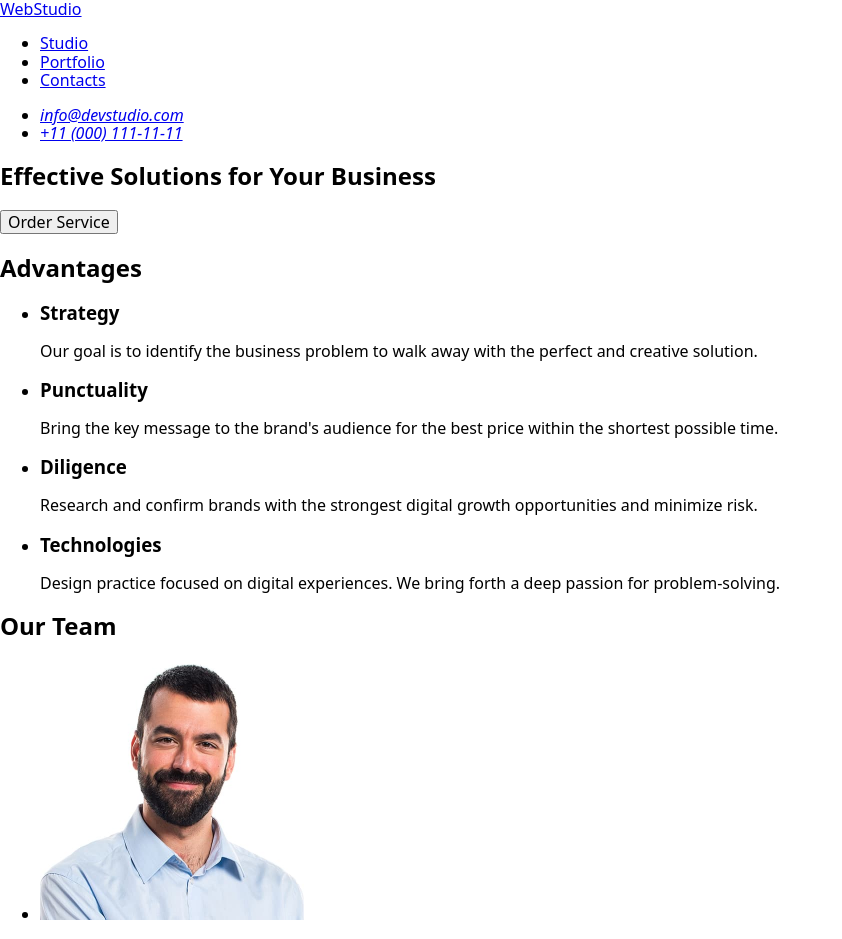
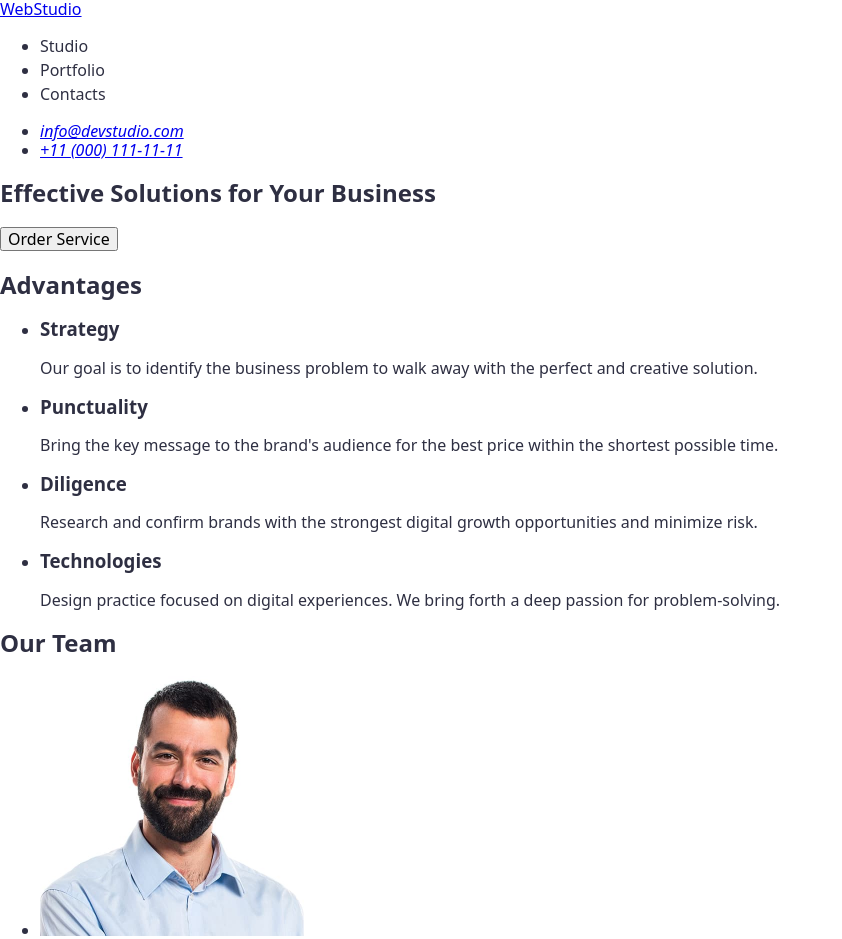
Before and after one commit to karenkarap/goit-markup-hw-02, a plain HTML site: page index.html in a window 1280 px wide. Shown: the top 939 px of the page, without its empty margins (0-842 px from the left). Drawn offline with nearby package versions, Linux system fonts and the light colour scheme.

Commit message:
update css

```diff
--- a/css/styles.css
+++ b/css/styles.css
@@ -0,0 +1,17 @@
+body {
+    font-family: "Roboto", "Raleway" sans-serif;
+    color: #2E2F42;
+}
+
+.nav-list .link {
+    font-weight: 500;
+    line-height: 1.5;
+    color:#2E2F42;
+    text-decoration: none;
+
+}
+
+.nav-list .link:hover
+.nav-list .link:focus {
+    color: #404BBF;
+}
--- a/index.html
+++ b/index.html
@@ -24,25 +24,31 @@
   </head>
   <body>
     <header>
-      <nav>
+      <nav class="nav">
         <a href="./index.html">WebStudio</a>
-        <ul>
-          <li><a href="#studio">Studio</a></li>
-          <li><a href="#portfolio">Portfolio</a></li>
-          <li><a href="#contacts">Contacts</a></li>
+        <ul class="nav-list">
+          <li><a href="#studio" class="link" class="link-studio">Studio</a></li>
+          <li><a href="#portfolio" class="link">Portfolio</a></li>
+          <li><a href="#contacts" class="link">Contacts</a></li>
         </ul>
       </nav>
-      <address>
+      <address class="nav-contacts">
         <ul>
-          <li><a href="mailto:info@devstudio.com">info@devstudio.com</a></li>
-          <li><a href="tel:+110001111111">+11 (000) 111-11-11</a></li>
+          <li>
+            <a href="mailto:info@devstudio.com" class="link"
+              >info@devstudio.com</a
+            >
+          </li>
+          <li>
+            <a href="tel:+110001111111" class="link">+11 (000) 111-11-11</a>
+          </li>
         </ul>
       </address>
     </header>
     <main>
       <section>
-        <h1>Effective Solutions for Your Business</h1>
-        <button type="button">Order Service</button>
+        <h1 class="title">Effective Solutions for Your Business</h1>
+        <button class="title-button" type="button">Order Service</button>
       </section>
       <section>
         <h2>Advantages</h2>
@@ -130,7 +136,7 @@
         </ul>
       </section>
       <section>
-        <h2>Our Portfolio</h2>
+        <h2 id="portfolio">Our Portfolio</h2>
         <ul>
           <li>
             <img
```
